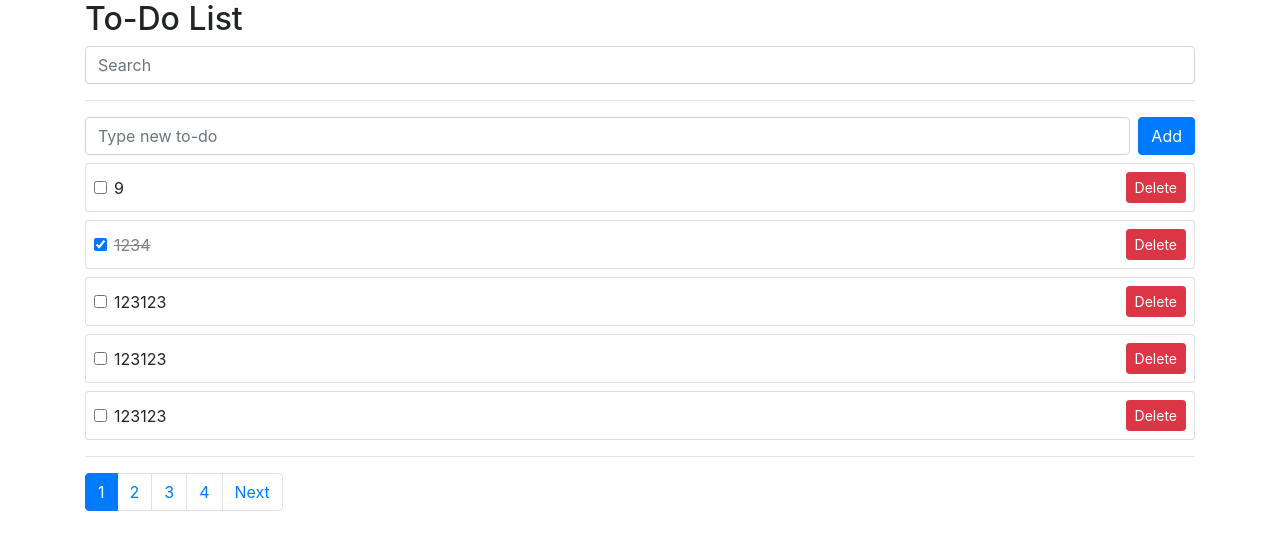
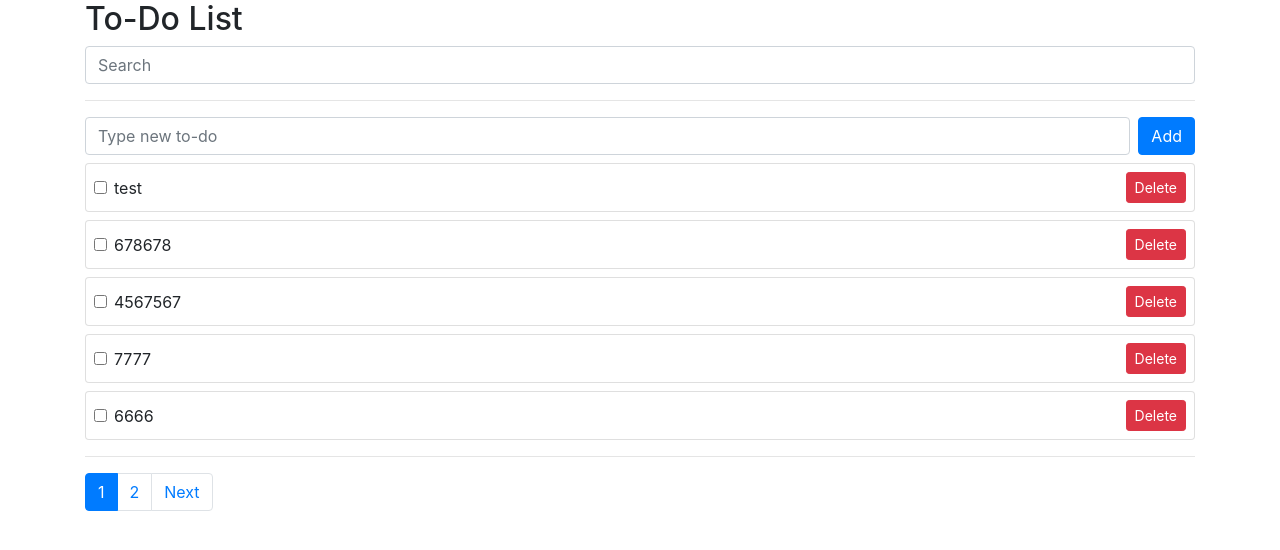
Before and after one commit to hyot88/vue3-project, a Vue app: page / in a window 1280 px wide. Shown: the top 550 px of the page. Built offline with nearby package versions, Linux system fonts and the light colour scheme; data requests are answered from the project's data file.

Commit message:
39강까지 샘플

```diff
--- a/db.json
+++ b/db.json
@@ -9,21 +9,6 @@
       "subject": "1234",
       "completed": true,
       "id": 12
-    },
-    {
-      "subject": "123123",
-      "completed": false,
-      "id": 14
-    },
-    {
-      "subject": "123123",
-      "completed": false,
-      "id": 15
-    },
-    {
-      "subject": "123123",
-      "completed": false,
-      "id": 16
     },
     {
       "subject": "1234",
@@ -61,24 +46,9 @@
       "id": 23
     },
     {
-      "subject": "678",
+      "subject": "test",
       "completed": false,
       "id": 24
-    },
-    {
-      "subject": "678",
-      "completed": false,
-      "id": 25
-    },
-    {
-      "subject": "678678",
-      "completed": false,
-      "id": 26
-    },
-    {
-      "subject": "6786",
-      "completed": false,
-      "id": 27
     }
   ]
 }
--- a/src/App.vue
+++ b/src/App.vue
@@ -6,16 +6,17 @@
       type="text"
       v-model="searchText"
       placeholder="Search"
+      @keyup.enter="searchTodo"
     >
     <hr />
     <TodoSimpleForm @add-todo="addTodo" />
     <div style="color: red">{{ error }}</div>
 
-    <div v-if="!filteredTodos.length">
+    <div v-if="!todos.length">
       Thers is nothing to display
     </div>
     <TodoList
-      :todos="filteredTodos"
+      :todos="todos"
       @toggle-todo="toggleTodo"
       @delete-todo="deleteTodo"
     />
@@ -28,7 +29,7 @@
 </template>
 
 <script>
-import { ref, computed } from 'vue';
+import { ref, computed, watch } from 'vue';
 import TodoSimpleForm from './components/TodoSimpleForm.vue';
 import TodoList from './components/TodoList.vue'
 import TodoPage from './components/TodoPage.vue'
@@ -46,6 +47,7 @@
     const numberOfTodos = ref(0);
     const limit = 5;
     const currentPage = ref(1);
+    const searchText = ref('');
     const numberOfPages = computed(() => {
       return Math.ceil(numberOfTodos.value / limit);
     });
@@ -58,7 +60,7 @@
     const getTodos = async (page = currentPage.value) => {
       currentPage.value = page;
       try {
-        const res = await axios.get(`http://localhost:3000/todos?_page=${page}&_limit=${limit}`);
+        const res = await axios.get(`http://localhost:3000/todos?_sort=id&_order=desc&subject_like=${searchText.value}&_page=${page}&_limit=${limit}`);
         numberOfTodos.value = res.headers['x-total-count'];
         todos.value = res.data;
       } catch (err) {
@@ -77,6 +79,8 @@
           subject: todo.subject,
           completed: todo.completed,
         });
+
+        getTodos(1);
       } catch (err) {
         console.log(err);
         error.value = 'Something went wrong.';
@@ -102,23 +106,34 @@
       const id = todos.value[index].id;
       try {
         await axios.delete('http://localhost:3000/todos/' + id);
-        todos.value.splice(index, 1);
+        getTodos(1);
       } catch (err) {
         console.log(err);
         error.value = 'Something went wrong.';
       }
     };
 
-    const searchText = ref('');
-    const filteredTodos = computed(() => {
-      if (searchText.value) {
-        return todos.value.filter(todo => {
-          return todo.subject.includes(searchText.value);
-        });
-      }
+    let timeout = null;
+    const searchTodo = () => {
+      clearTimeout(timeout);
+      getTodos(1);
+    };
 
-      return todos.value;
+    watch(searchText, () => {
+      clearTimeout(timeout);
+      timeout = setTimeout(() => {
+        getTodos(1);
+      }, 1000);
     });
+    // const filteredTodos = computed(() => {
+    //   if (searchText.value) {
+    //     return todos.value.filter(todo => {
+    //       return todo.subject.includes(searchText.value);
+    //     });
+    //   }
+
+    //   return todos.value;
+    // });
 
     const filteredPage = computed(() => {
       return {
@@ -134,7 +149,7 @@
       deleteTodo,
       toggleTodo,
       searchText,
-      filteredTodos,
+      // filteredTodos,
       error,
       numberOfPages,
       currentPage,
```
